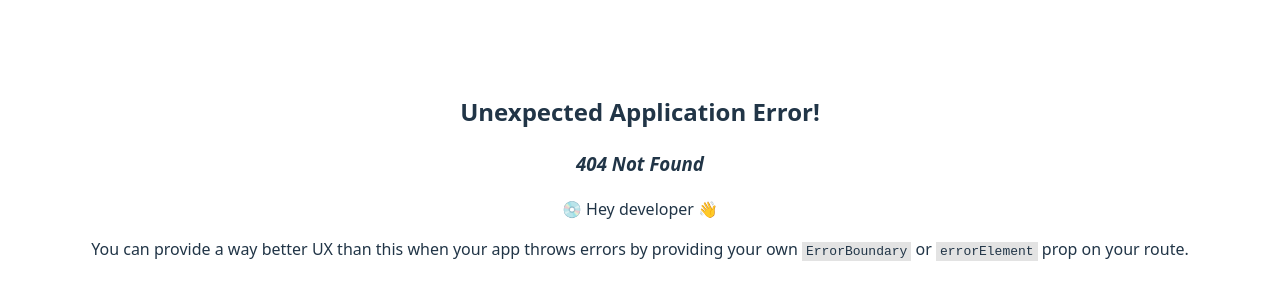
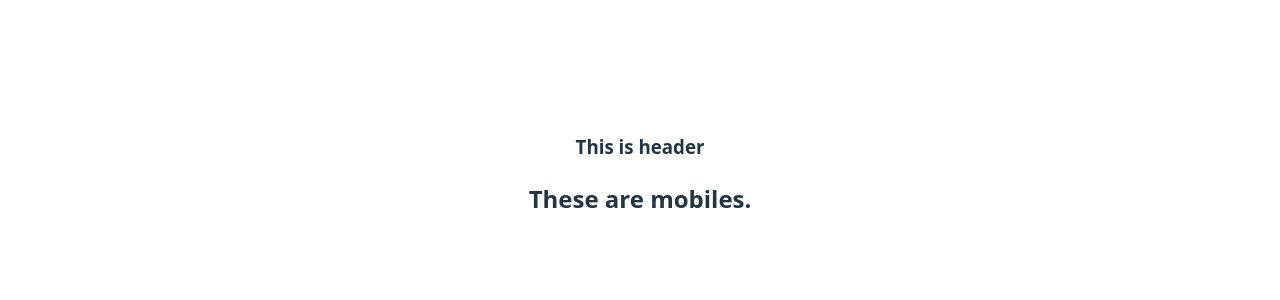
Before and after one commit to jubaer2222/mo-45-react-router-concept, a React (Vite) app: page /mobiles in a window 1280 px wide. Before the commit this address had no page. Shown: the part 224-524 px from the top of the page. Built offline with nearby package versions, Linux system fonts and the light colour scheme.

Commit message:
exploring react router

```diff
--- /dev/null
+++ b/src/components/Header/Header.jsx
@@ -0,0 +1,11 @@
+import React from 'react';
+
+const Header = () => {
+  return (
+    <div>
+      <h3>This is header</h3>
+    </div>
+  );
+};
+
+export default Header;
--- /dev/null
+++ b/src/components/Home/Home.jsx
@@ -0,0 +1,11 @@
+import React from 'react';
+
+const Home = () => {
+  return (
+    <div>
+      <h2>This is HOME.</h2>
+    </div>
+  );
+};
+
+export default Home;
--- /dev/null
+++ b/src/components/Laptops/Laptops.jsx
@@ -0,0 +1,11 @@
+import React from 'react';
+
+const Laptops = () => {
+  return (
+    <div>
+      <h2>These are laptops.</h2>
+    </div>
+  );
+};
+
+export default Laptops;
--- /dev/null
+++ b/src/components/Mobiles/Mobiles.jsx
@@ -0,0 +1,11 @@
+import React from 'react';
+
+const Mobiles = () => {
+  return (
+    <div>
+      <h2>These are mobiles.</h2>
+    </div>
+  );
+};
+
+export default Mobiles;
--- /dev/null
+++ b/src/components/Root/Root.jsx
@@ -0,0 +1,16 @@
+import React from 'react';
+import Header from '../Header/Header';
+import { Outlet } from 'react-router';
+
+const Root = () => {
+  return (
+    <div>
+      <Header></Header>
+      <Outlet>
+
+      </Outlet>
+    </div>
+  );
+};
+
+export default Root;
--- a/src/main.jsx
+++ b/src/main.jsx
@@ -4,11 +4,20 @@
 import App from './App.jsx'
 import { createBrowserRouter } from "react-router";
 import { RouterProvider } from "react-router/dom";
+import Root from './components/Root/Root.jsx';
+import Home from './components/Home/Home.jsx';
+import Mobiles from './components/Mobiles/Mobiles.jsx';
+import Laptops from './components/Laptops/Laptops.jsx';
 
 const router = createBrowserRouter([
   {
     path: "/",
-    element: <div>Hello World</div>,
+    Component: Root,
+    children:[
+      {index:true, Component: Home},
+      {path:'mobiles',Component:Mobiles},
+      {path:'laptops',Component:Laptops},
+    ]
   },
 ]);
 
```
